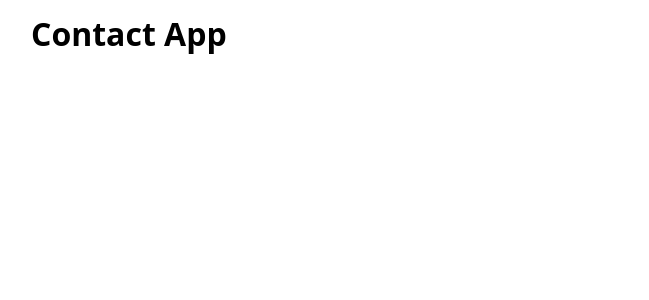
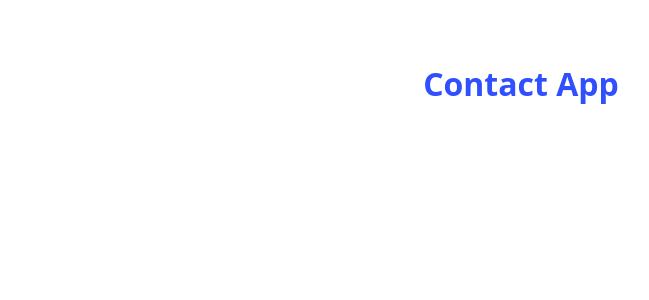
Before and after one commit to Haniyeh-Afrasiyabi/Contact-app, a React (Vite) app: page / in a window 1280 px wide. Shown: the top 300 px of the page, without its empty margins (119-768 px from the left). Built offline with nearby package versions, Linux system fonts and the light colour scheme.

Commit message:
Create site Header

```diff
--- a/src/App.jsx
+++ b/src/App.jsx
@@ -1,11 +1,11 @@
+import Header from "./components/Header";
+
 function App() {
-
-
   return (
     <>
-      <h1>Contact App</h1>
+      <Header />
     </>
-  )
+  );
 }
 
-export default App
+export default App;
--- /dev/null
+++ b/src/components/Header.jsx
@@ -0,0 +1,11 @@
+import styles from "./Header.module.css"
+
+function Header() {
+  return (
+    <div className={styles.container}>
+        <h1>Contact App</h1>
+    </div>
+  )
+}
+
+export default Header
--- /dev/null
+++ b/src/components/Header.module.css
@@ -0,0 +1,9 @@
+.container{
+    margin: 50px 0;
+    text-align: center;
+}
+
+.container h1{
+    color: #304ffe;
+    margin-bottom: 20px;
+}
```
